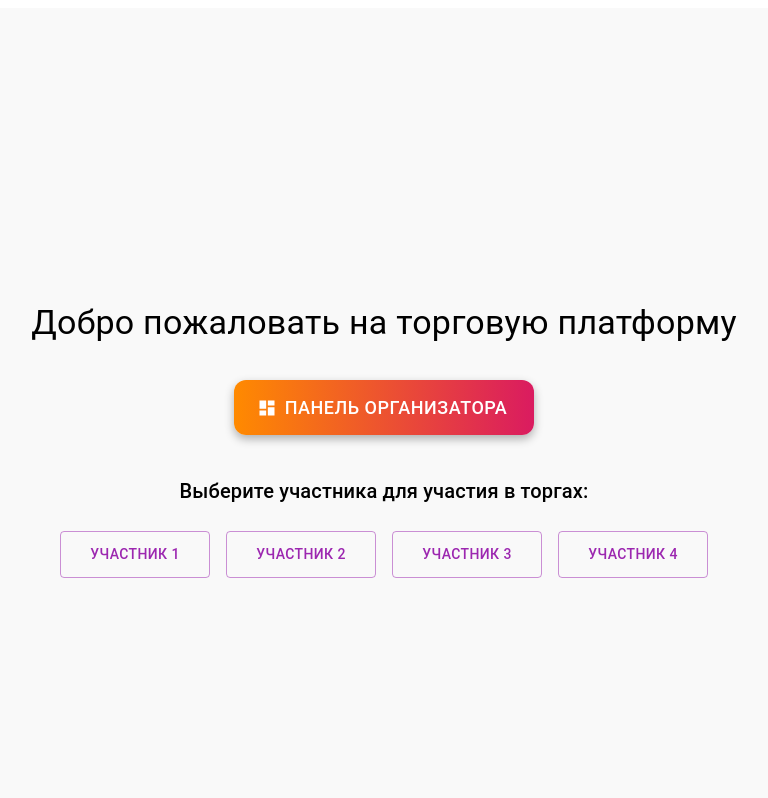
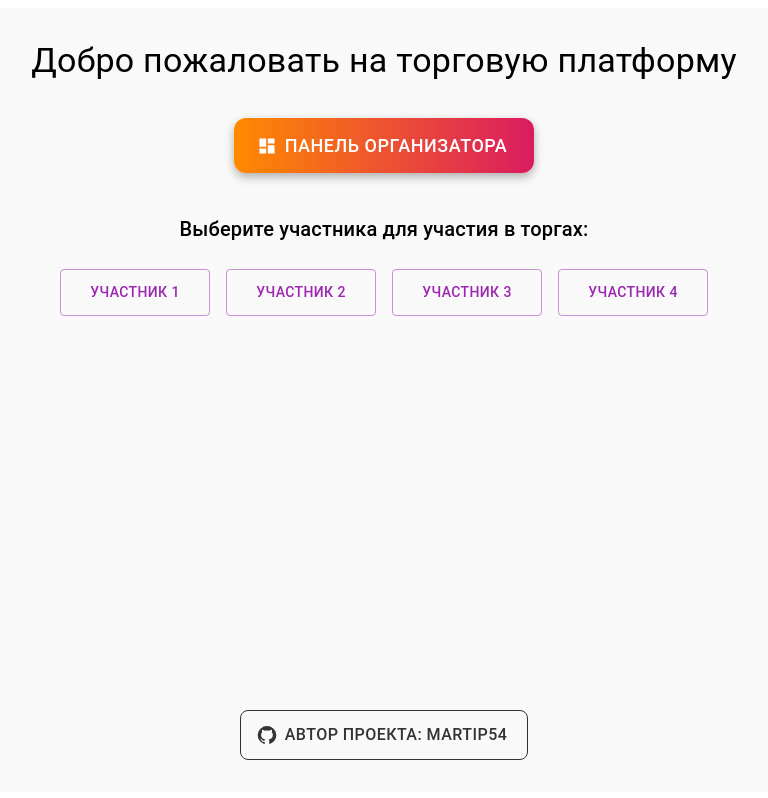
Before and after one commit to MartiP54/react-trade-app, a React (Create React App) app in the folder client/: page / in a window 1280 px wide. Shown: the top 798 px of the page, without its empty margins (256-1024 px from the left). Built offline with nearby package versions, Linux system fonts and the light colour scheme.

Commit message:
feat: add link to the author's github

```diff
--- a/client/src/pages/HomePage.tsx
+++ b/client/src/pages/HomePage.tsx
@@ -1,7 +1,7 @@
 import React from 'react';
 import { Link } from 'react-router-dom';
 import { Button, Box, Typography } from '@mui/material';
-import { Dashboard } from '@mui/icons-material';
+import { Dashboard, GitHub } from '@mui/icons-material';
 
 const HomePage: React.FC = () => {
   return (
@@ -12,7 +12,7 @@ const HomePage: React.FC = () => {
         alignItems: 'center',
         justifyContent: 'center',
         gap: 3,
-        minHeight: '100vh',
+        minHeight: '90vh',
         padding: 4,
         backgroundColor: '#f9f9f9',
       }}
@@ -71,6 +71,29 @@ const HomePage: React.FC = () => {
           </Button>
         ))}
       </Box>
+      <Button
+        variant="outlined"
+        startIcon={<GitHub />}
+        component="a"
+        href="https://github.com/MartiP54"
+        target="_blank"
+        rel="noopener noreferrer"
+        sx={{
+          marginTop: 'auto',
+          borderRadius: '8px',
+          fontSize: '16px',
+          padding: '10px 20px',
+          color: '#333',
+          borderColor: '#333',
+          '&:hover': {
+            backgroundColor: '#333',
+            color: 'white',
+            borderColor: '#333',
+          },
+        }}
+      >
+        Автор проекта: MartiP54
+      </Button>
     </Box>
   );
 };
```
